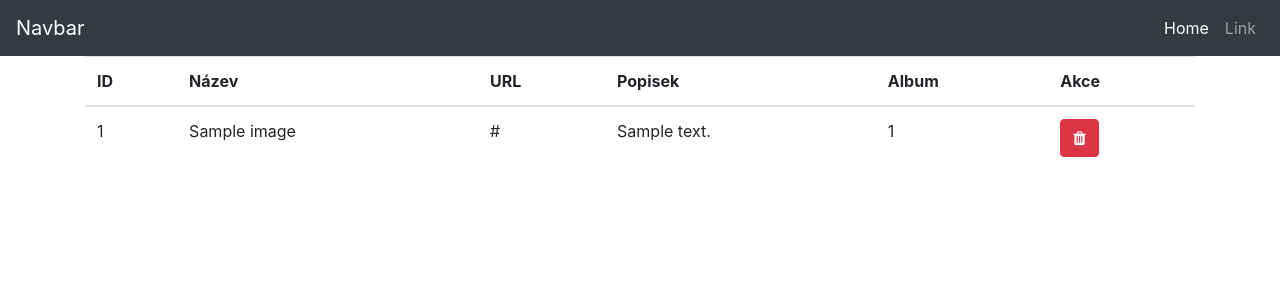
After one commit to s3w3nofficial/vos-flask, a Flask app: page /admin/image in a window 1280 px wide. The commit adds this page. Shown: the top 300 px of the page. Run offline with Flask 2, Linux system fonts and the light colour scheme; tables that the repository leaves empty hold one stand-in row (values such as "Sample post"); style sheets or scripts are compiled from the project's sources; some libraries are stand-ins or nearby versions.

Commit message:
working on album and administration

```diff
--- a/app.py
+++ b/app.py
@@ -1,5 +1,5 @@
 import os
-from flask import Flask, render_template, request
+from flask import Flask, render_template, request, redirect
 from flask_sqlalchemy import SQLAlchemy
 
 app = Flask(__name__)
@@ -16,7 +16,7 @@ class Image(db.Model):
     description = db.Column(db.String(3000))
     url = db.Column(db.String(300))
 
-    voting_id = db.Column(db.Integer, db.ForeignKey('album.id'))
+    album_id = db.Column(db.Integer, db.ForeignKey('album.id'))
 
 class Album(db.Model):
     __tablename__ = 'album'
@@ -41,29 +41,78 @@ def image(id):
     img = Image.query.get(id)
     return render_template('image.html', data=img)
 
-@app.route('/admin/upload')
+@app.route('/admin/upload', methods=['GET', 'POST'])
 def admin_upload():
-    return render_template('admin/index.html')
+    if request.method == 'POST':
+        target = os.path.join(APP_ROOT, 'static/images/')
+        if not os.path.isdir(target):
+            os.mkdir(target)
 
-@app.route('/upload', methods=['POST'])
-def upload():
-    target = os.path.join(APP_ROOT, 'static/images/')
+        for file in request.files.getlist('inputFile'):
+            print(file)
+            filename = file.filename
+            destination = '/'.join([target, filename])
+            print(destination)
+            newFile = Image(name=file.filename, url='/static/images/' + filename, description="")
+            db.session.add(newFile)
+            file.save(destination)
 
-    if not os.path.isdir(target):
-        os.mkdir(target)
+        db.session.commit()
 
-    for file in request.files.getlist('inputFile'):
-        print(file)
-        filename = file.filename
-        destination = '/'.join([target, filename])
-        print(destination)
-        newFile = Image(name=file.filename, url='/static/images/' + filename, description="")
-        db.session.add(newFile)
-        file.save(destination)
+        return redirect('/gallery')
+    else:
+        return render_template('admin/upload_image.html')
 
-    db.session.commit()
+@app.route('/admin/image')
+def admin_images():
+    data = db.session.query(Image).all()
+    return render_template('admin/image.html', data=data)
 
-    return "Success"
+@app.route('/admin/image/<int:id>', methods=['GET', 'POST'])
+def admin_image(id):
+    if request.method == 'POST':
+        image = Image.query.get(id)
+        db.session.delete(image)
+        db.session.commit()
+        return redirect('/admin/image')
+    else:
+        return redirect('/admin/image')
 
+@app.route('/admin/album_upload', methods=['GET', 'POST'])
+def admin_album():
+    if request.method == 'POST':
+        target = os.path.join(APP_ROOT, 'static/images/')
+        if not os.path.isdir(target):
+            os.mkdir(target)
+
+        album = Album(name=request.form.get('name'), description=request.form.get('description'))
+        for file in request.files.getlist('inputFile'):
+            print(file)
+            filename = file.filename
+            destination = '/'.join([target, filename])
+            print(destination)
+            newFile = Image(name=file.filename, url='/static/images/' + filename, description="")
+            album.gallery_image.append(newFile)
+            file.save(destination)
+        db.session.add(album)
+        db.session.commit()
+
+        return redirect('/gallery')
+    else:
+        return render_template('admin/upload_album.html')
+
+@app.route('/admin/album')
+def admin_albums():
+    data = db.session.query(Album).all()
+    new_data = []
+    for item in data:
+        tmp = {}
+        tmp['id'] = item.id
+        tmp['name'] = item.name
+        tmp['description'] = item.description
+        tmp['count'] = len(item.gallery_image)
+        new_data.append(tmp)
+
+    return render_template('admin/album.html', data=new_data)
 if __name__ == "__main__":
     app.run(host="0.0.0.0", port=5900, debug=True)
--- /dev/null
+++ b/templates/admin/_navbar.html
@@ -0,0 +1,17 @@
+<nav class="navbar navbar-expand-md navbar-dark bg-dark">
+    <a class="navbar-brand" href="#">Navbar</a>
+    <button class="navbar-toggler hidden-lg-up" type="button" data-toggle="collapse" data-target="#collapsibleNavId" aria-controls="collapsibleNavId"
+        aria-expanded="false" aria-label="Toggle navigation">
+        <span class="navbar-toggler-icon"></span>
+    </button>
+    <div class="collapse navbar-collapse" id="collapsibleNavId">
+        <ul class="navbar-nav ml-auto mt-2 mt-lg-0">
+            <li class="nav-item active">
+                <a class="nav-link" href="#">Home <span class="sr-only">(current)</span></a>
+            </li>
+            <li class="nav-item">
+                <a class="nav-link" href="#">Link</a>
+            </li>
+        </ul>
+    </div>
+</nav>
--- a/templates/admin/base.html
+++ b/templates/admin/base.html
@@ -0,0 +1,27 @@
+<!doctype html>
+<html lang="en">
+  <head>
+    <!-- Required meta tags -->
+    <meta charset="utf-8">
+    <meta name="viewport" content="width=device-width, initial-scale=1, shrink-to-fit=no">
+
+    <!-- Bootstrap CSS -->
+    <link rel="stylesheet" href="https://stackpath.bootstrapcdn.com/bootstrap/4.1.0/css/bootstrap.min.css" integrity="sha384-9gVQ4dYFwwWSjIDZnLEWnxCjeSWFphJiwGPXr1jddIhOegiu1FwO5qRGvFXOdJZ4" crossorigin="anonymous">
+    <link href="https://stackpath.bootstrapcdn.com/font-awesome/4.7.0/css/font-awesome.min.css" rel="stylesheet" integrity="sha384-wvfXpqpZZVQGK6TAh5PVlGOfQNHSoD2xbE+QkPxCAFlNEevoEH3Sl0sibVcOQVnN" crossorigin="anonymous">
+    <link rel="stylesheet" href="/static/css/main.css">
+
+    <title>Admin</title>
+  </head>
+  <body>
+    {% include 'admin/_navbar.html' %}
+    {% block main %}
+    {% endblock %}
+
+
+    <!-- Optional JavaScript -->
+    <!-- jQuery first, then Popper.js, then Bootstrap JS -->
+    <script src="https://code.jquery.com/jquery-3.3.1.slim.min.js" integrity="sha384-q8i/X+965DzO0rT7abK41JStQIAqVgRVzpbzo5smXKp4YfRvH+8abtTE1Pi6jizo" crossorigin="anonymous"></script>
+    <script src="https://cdnjs.cloudflare.com/ajax/libs/popper.js/1.14.0/umd/popper.min.js" integrity="sha384-cs/chFZiN24E4KMATLdqdvsezGxaGsi4hLGOzlXwp5UZB1LY//20VyM2taTB4QvJ" crossorigin="anonymous"></script>
+    <script src="https://stackpath.bootstrapcdn.com/bootstrap/4.1.0/js/bootstrap.min.js" integrity="sha384-uefMccjFJAIv6A+rW+L4AHf99KvxDjWSu1z9VI8SKNVmz4sk7buKt/6v9KI65qnm" crossorigin="anonymous"></script>
+  </body>
+</html>
--- /dev/null
+++ b/templates/admin/image.html
@@ -0,0 +1,29 @@
+{% extends 'admin/base.html' %}
+{% block main %}
+<div class="container">
+    <table class="table">
+        <thead>
+            <tr>
+                <th>ID</th>
+                <th>Název</th>
+                <th>URL</th>
+                <th>Popisek</th>
+                <th>Album</th>
+                <th>Akce</th>
+            </tr>
+        </thead>
+        <tbody>
+            {% for item in data %}
+            <tr>
+                <td>{{ item.id }}</td>
+                <td>{{ item.name}}</td>
+                <td>{{ item.url }}</td>
+                <td>{{ item.description }}</td>
+                <td>{{ item.album_id }}</td>
+                <td><form method="POST" action="/admin/image/{{ item.id }}"><button type="submit" class="btn btn-danger"><i class="fa fa-trash"></i></button></form></td>
+            </tr>
+            {% endfor %}
+        </tbody>
+    </table>
+</div>
+{% endblock %}
--- a/templates/base.html
+++ b/templates/base.html
@@ -7,6 +7,7 @@
 
     <!-- Bootstrap CSS -->
     <link rel="stylesheet" href="https://stackpath.bootstrapcdn.com/bootstrap/4.1.0/css/bootstrap.min.css" integrity="sha384-9gVQ4dYFwwWSjIDZnLEWnxCjeSWFphJiwGPXr1jddIhOegiu1FwO5qRGvFXOdJZ4" crossorigin="anonymous">
+    <link href="https://stackpath.bootstrapcdn.com/font-awesome/4.7.0/css/font-awesome.min.css" rel="stylesheet" integrity="sha384-wvfXpqpZZVQGK6TAh5PVlGOfQNHSoD2xbE+QkPxCAFlNEevoEH3Sl0sibVcOQVnN" crossorigin="anonymous">
     <link rel="stylesheet" href="/static/css/main.css">
 
     <title>Hello, world!</title>
```
Also changed, not shown: templates/admin/album.html (added, +27 -0 lines), templates/admin/img.html (deleted, +0 -14 lines), templates/admin/index.html (deleted, +0 -19 lines), templates/admin/upload_album.html (added, +21 -0 lines), templates/admin/upload_image.html (added, +11 -0 lines).
